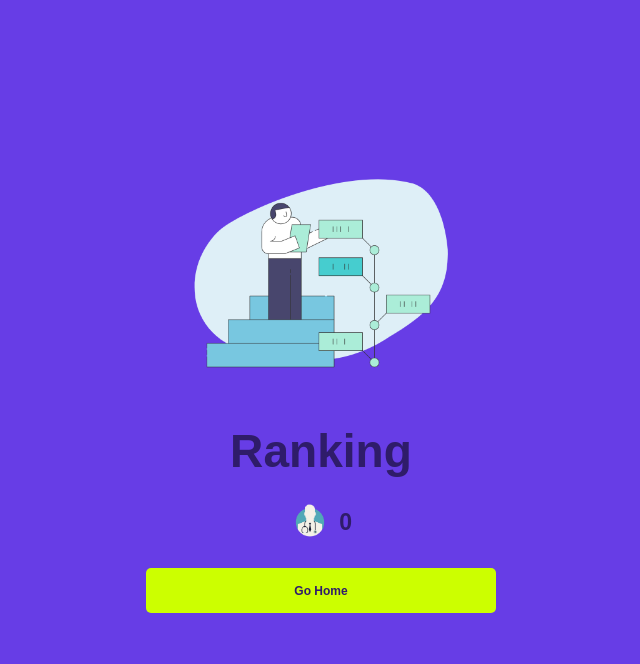
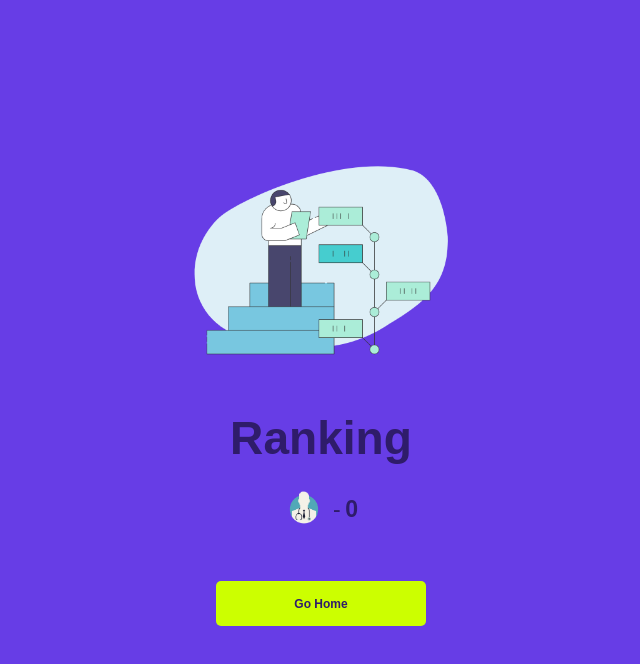
Before and after one commit to iesley-ferreira/MedQuest, a React (Create React App) app: page /feedback in a window 1280 px wide. Both pictures are taken after a click on the button "Ranking". Shown: the top 664 px of the page, without its empty margins (319-959 px from the left). Built offline with nearby package versions, Linux system fonts and the light colour scheme.

Commit message:
fix: the rendering of ranking names

```diff
--- a/src/App.css
+++ b/src/App.css
@@ -253,7 +253,7 @@ header {
   height: 45px;
   max-width: 350px;
   min-width: 175px;
-  width: 60vw;
+  width: 60%;
 }
 
 .feedback-card button {
@@ -262,7 +262,7 @@ header {
   font-size: 12px;
   font-weight: 800;
   min-width: 175px;
-  width: 60vw;
+  width: 70%;
 }
 
 .answers-container > button:hover {
@@ -473,6 +473,9 @@ header {
 }
 
 .buttons-container {
+  align-items: center;
+  display: flex;
+  flex-direction: column;
   max-width: 350px;
   padding-top: 1em;
   width: 100%;
--- a/src/pages/Ranking.js
+++ b/src/pages/Ranking.js
@@ -11,30 +11,28 @@ class Ranking extends Component {
     const playersRanked = JSON.parse(localStorage.getItem('players Ranking')) || [];
     playersRanked.sort((a, b) => b.score - a.score);
     playersRanked.length = 5;
+    console.log(playersRanked);
 
     return (
       <section className="ranking-container">
         <div className="ranking-card">
           <img src={ rankingImage } alt="rankingImage" className="ranking-image" />
-          <h2 data-testid="ranking-title" className="ranking-title">Ranking</h2>
+          <h2 data-testid="ranking-title" className="ranking-title">
+            Ranking
+          </h2>
           <div className="ranking-peoples">
             {playersRanked.map((player, index) => (
               <div className="player-info-container" key={ index }>
-                <img
-                  alt="Player Avatar"
-                  src={ medImage }
-                  className="ranking-avatar"
-                />
-                <h4 data-testid={ `player-name-${index}` }>
-                  {player.name}
+                <img alt="Player Avatar" src={ medImage } className="ranking-avatar" />
+                <h4 data-testid={ `player-name-${index}` }>{player.userName}</h4>
+                -
+                <h4>
+                  <span data-testid={ `player-score-${index}` }>{player.score}</span>
                 </h4>
-                <h4>
-                  <span data-testid={ `player-score-${index}` }>
-                    {player.score}
-                  </span>
-                </h4>
-              </div>))}
               </div>
+            ))}
+          </div>
+          <div className="buttons-container">
             <button
               className="button play-button"
               data-testid="btn-go-home"
@@ -45,6 +43,7 @@ class Ranking extends Component {
             >
               Go Home
             </button>
+          </div>
         </div>
       </section>
     );
```
Lines whose indentation alone changed are shown as unchanged.
